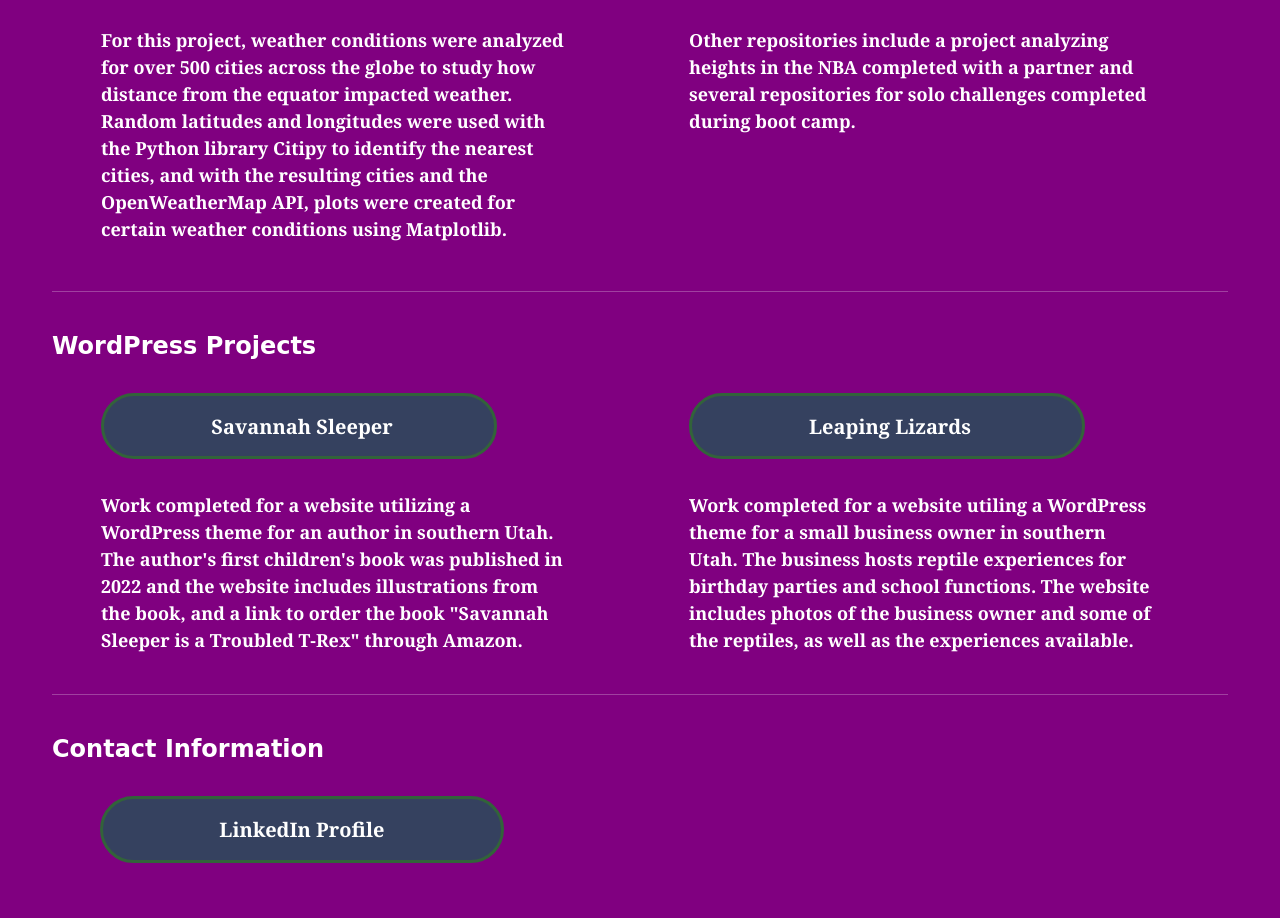
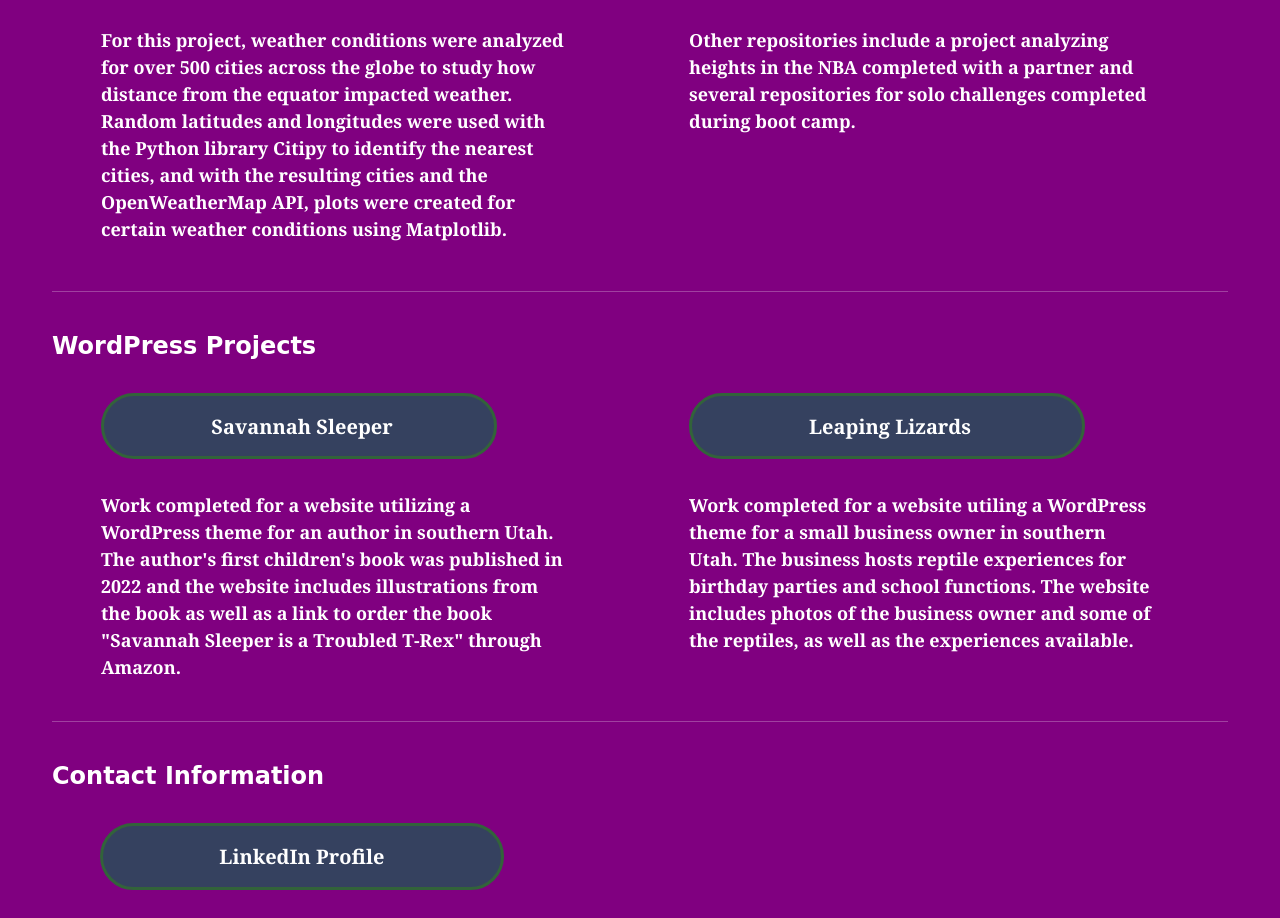
Before and after one commit to ic17rey/ic17rey.github.io, a plain HTML site: page index.html in a window 1280 px wide. Shown: the part 1536-2454 px from the top of the page. Before the commit the page ends 2427 px from the top, so only its background shows below. Drawn offline with nearby package versions, Linux system fonts and the light colour scheme.

Commit message:
Update to Savannah text

```diff
--- a/index.html
+++ b/index.html
@@ -255,8 +255,8 @@
 
           <div class="project-text text-white col-md-12 col-sm-12 pt-md-4 pt-sm-2 pb-4">
             Work completed for a website utilizing a WordPress theme for an author in southern Utah.
-            The author's first children's book was published in 2022 and the website includes illustrations from the book,
-            and a link to order the book "Savannah Sleeper is a Troubled T-Rex" through Amazon.
+            The author's first children's book was published in 2022 and the website includes illustrations from the book as well
+            as a link to order the book "Savannah Sleeper is a Troubled T-Rex" through Amazon.
 
           </div>
 
```
